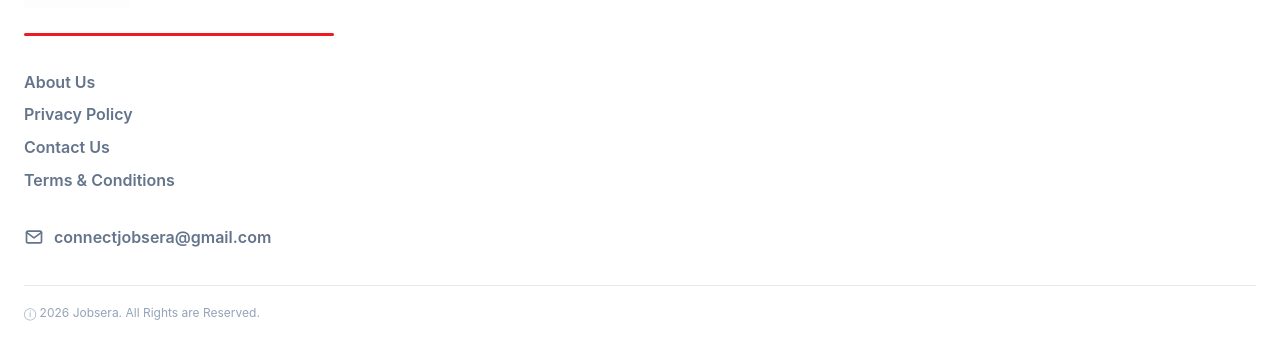
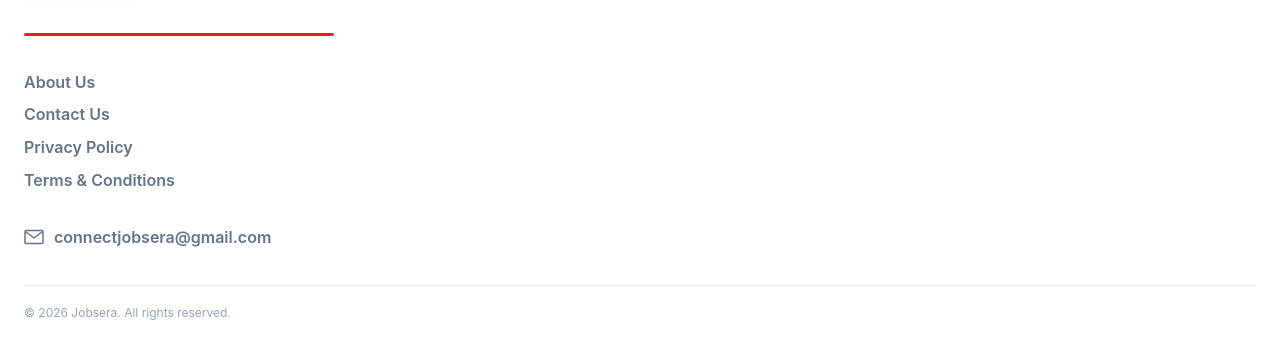
Before and after one commit to ConnectJobsera/Jobsera-Website, a Next.js app: page / in a window 1280 px wide. Shown: the part 2672-3013 px from the top of the page. Built offline with nearby package versions, Linux system fonts and the light colour scheme.

Commit message:
Finalize Jobsera footer

```diff
--- a/components/Footer.tsx
+++ b/components/Footer.tsx
@@ -1,22 +1,34 @@
+import Link from "next/link";
+
+const footerLinks = [
+  { label: "About Us", href: "/about" },
+  { label: "Contact Us", href: "/contact" },
+  { label: "Privacy Policy", href: "/privacy" },
+  { label: "Terms & Conditions", href: "/terms" },
+];
+
 export default function Footer() {
   return (
     <footer className="site-footer">
       <div className="footer-inner">
         <div className="footer-brand">
-          <img
-            src="/jobsera-logo.PNG"
-            alt="Jobsera"
-            className="footer-logo"
-          />
+          <Link href="/" aria-label="Jobsera home">
+            <img
+              src="/jobsera-logo.PNG"
+              alt="Jobsera"
+              className="footer-logo"
+            />
+          </Link>
 
-          <div className="footer-line" />
+          <div className="footer-line" aria-hidden="true" />
         </div>
 
         <nav className="footer-links" aria-label="Footer navigation">
-          <a href="/about">About Us</a>
-          <a href="/privacy">Privacy Policy</a>
-          <a href="/contact">Contact Us</a>
-          <a href="/terms">Terms &amp; Conditions</a>
+          {footerLinks.map((link) => (
+            <Link key={link.href} href={link.href}>
+              {link.label}
+            </Link>
+          ))}
         </nav>
 
         <a
@@ -26,26 +38,22 @@ export default function Footer() {
           <span className="gmail-icon" aria-hidden="true">
             <svg
               width="20"
-              height="20"
-              viewBox="0 0 24 24"
+              height="16"
+              viewBox="0 0 20 16"
               fill="none"
               xmlns="http://www.w3.org/2000/svg"
             >
               <path
-                d="M3 6.5L12 13L21 6.5"
+                d="M2 1.5H18C18.5523 1.5 19 1.94772 19 2.5V13.5C19 14.0523 18.5523 14.5 18 14.5H2C1.44772 14.5 1 14.0523 1 13.5V2.5C1 1.94772 1.44772 1.5 2 1.5Z"
                 stroke="currentColor"
-                strokeWidth="2"
+                strokeWidth="1.5"
+              />
+              <path
+                d="M2 3L10 9L18 3"
+                stroke="currentColor"
+                strokeWidth="1.5"
                 strokeLinecap="round"
                 strokeLinejoin="round"
-              />
-              <rect
-                x="3"
-                y="5"
-                width="18"
-                height="14"
-                rx="2"
-                stroke="currentColor"
-                strokeWidth="2"
               />
             </svg>
           </span>
@@ -54,7 +62,7 @@ export default function Footer() {
         </a>
 
         <div className="footer-bottom">
-          <span>ⓘ 2026 Jobsera. All Rights are Reserved.</span>
+          © 2026 Jobsera. All rights reserved.
         </div>
       </div>
     </footer>
```
